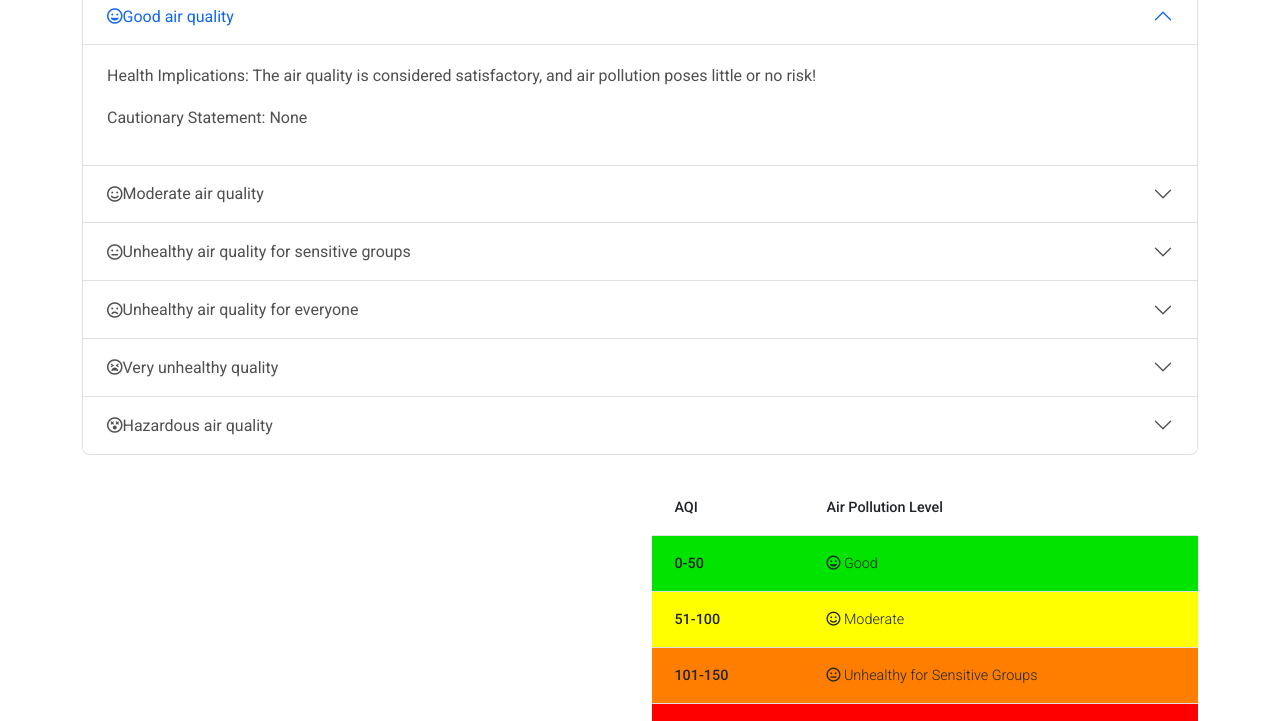
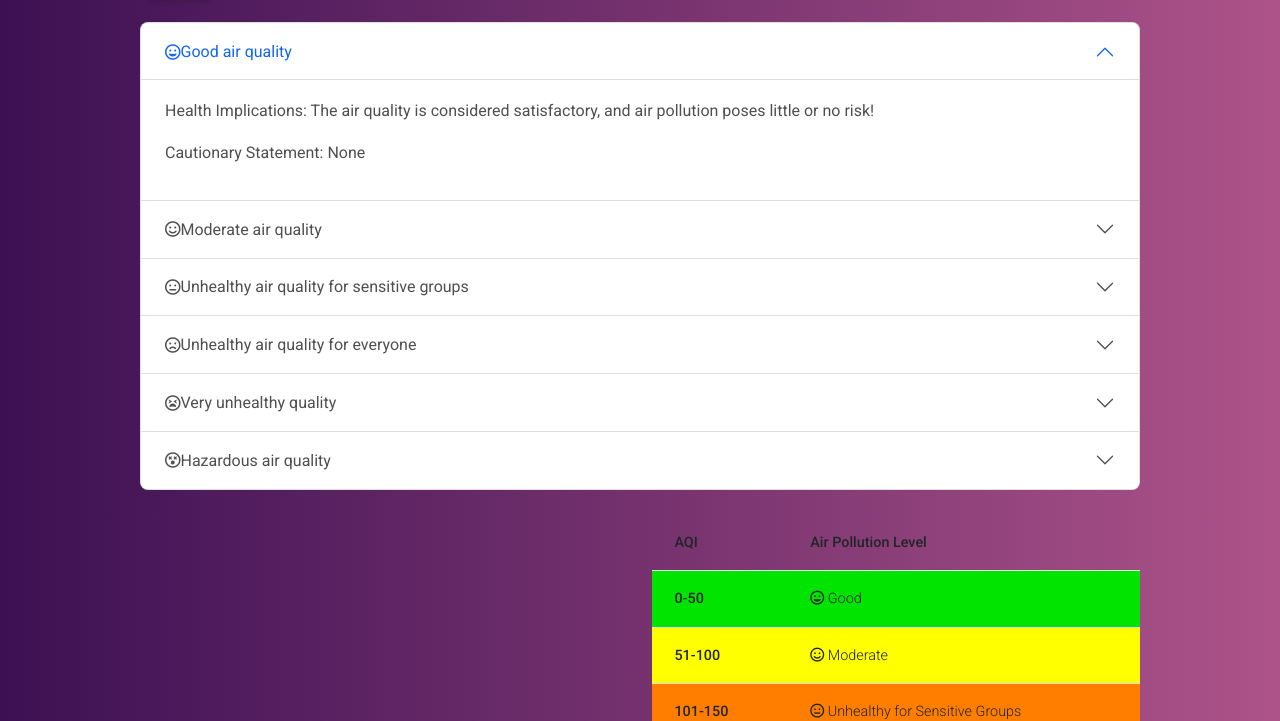
Before and after one commit to miguelB17/Klimaatgroepswerk, a website: page index.html in a window 1280 px wide. Shown: the part 244-965 px from the top of the page. Drawn offline with nearby package versions, Linux system fonts and the light colour scheme.

Commit message:
Update index.html

```diff
--- a/index.html
+++ b/index.html
@@ -4,7 +4,7 @@
         <meta charset="UTF-8">
         <meta http-equiv="X-UA-Compatible" content="IE=edge">
         <meta name="viewport" content="width=device-width, initial-scale=1.0">
-        <link rel="stylesheet" href="layout.css">
+        <link rel="stylesheet" href="css/style.css">
         <link rel="stylesheet" href="https://use.fontawesome.com/releases/v5.12.1/css/all.css" crossorigin="anonymous">
         <link href="https://cdn.jsdelivr.net/npm/bootstrap@5.0.2/dist/css/bootstrap.min.css" rel="stylesheet" integrity="sha384-EVSTQN3/azprG1Anm3QDgpJLIm9Nao0Yz1ztcQTwFspd3yD65VohhpuuCOmLASjC" crossorigin="anonymous">
             <!-- Font Awesome -->
```
